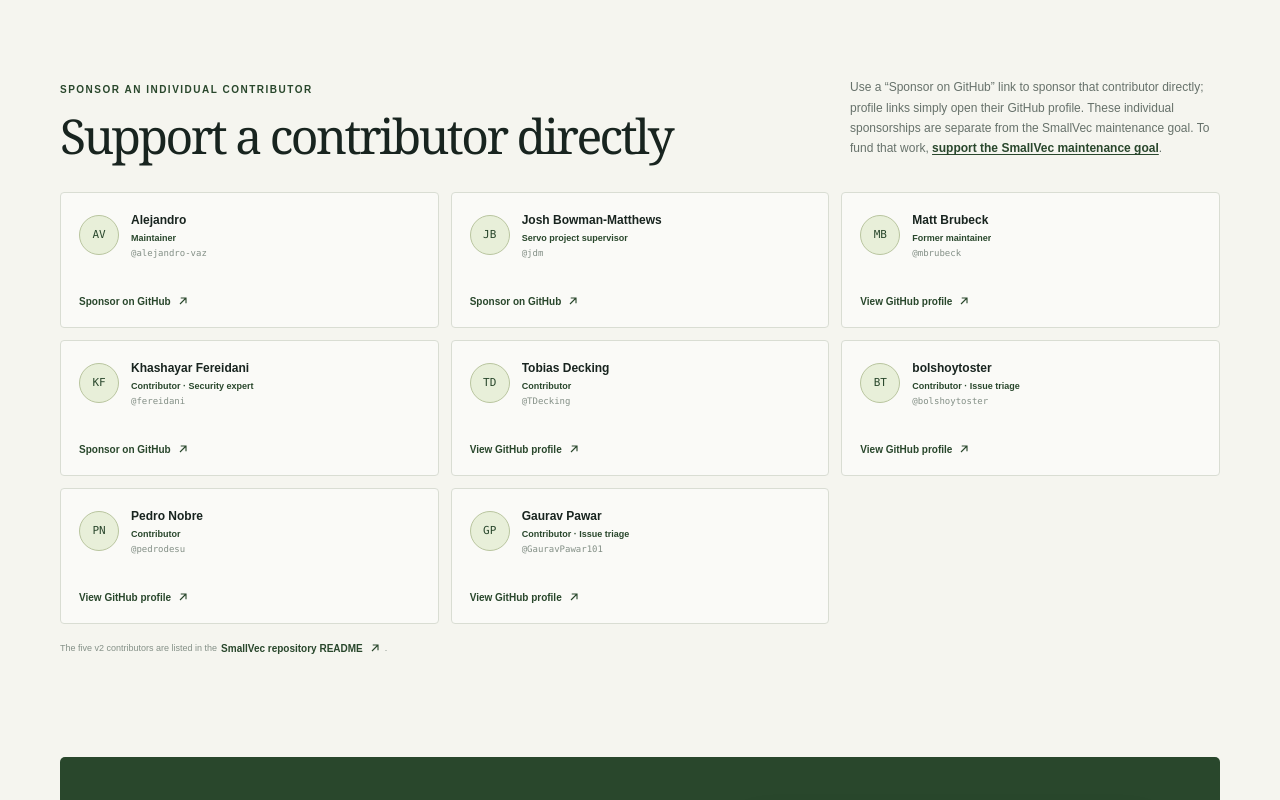
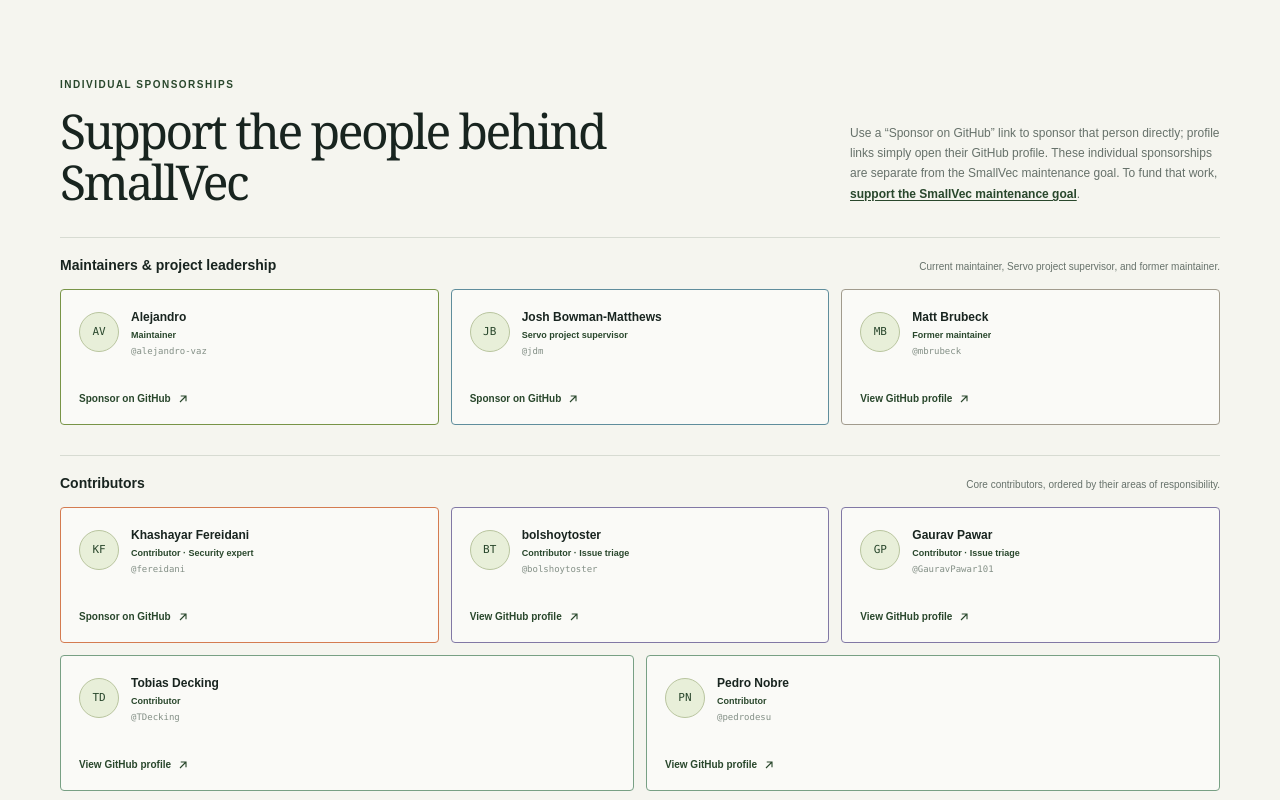
Before and after one commit to smallvec/smallvec.rs, a Next.js app: page / in a window 1280 px wide. Shown: the part 3040-3840 px from the top of the page. Built offline with nearby package versions, Linux system fonts and the light colour scheme.

Commit message:
feat: better cards

```diff
--- a/app/globals.css
+++ b/app/globals.css
@@ -510,8 +510,19 @@ h1 em, h2 em {
 .contributors-heading h2 { font-size: clamp(36px, 4vw, 48px); line-height: 1.05; }
 .contributors-heading > p { margin: 0 0 3px; color: var(--muted); font-size: 12px; line-height: 1.7; }
 .contributors-heading > p a { white-space: nowrap; }
-.contributors-grid { display: grid; grid-template-columns: repeat(3, 1fr); gap: 12px; }
-.contributor-card { min-height: 136px; display: flex; flex-direction: column; justify-content: space-between; padding: 18px; border: 1px solid #d9ddd3; border-radius: 4px; background: rgba(255, 255, 255, .5); }
+.contributor-groups { display: grid; gap: 30px; }
+.contributor-group-heading { display: flex; align-items: baseline; justify-content: space-between; gap: 18px; margin-bottom: 13px; padding-top: 17px; border-top: 1px solid var(--line); }
+.contributor-group-heading h3 { margin: 0; color: var(--ink); font-size: 14px; font-weight: 700; }
+.contributor-group-heading p { margin: 0; color: var(--muted); font-size: 10px; }
+.contributors-grid { display: grid; grid-template-columns: repeat(6, minmax(0, 1fr)); gap: 12px; }
+.contributor-card { grid-column: span 2; min-height: 136px; display: flex; flex-direction: column; justify-content: space-between; padding: 18px; border: 1px solid var(--responsibility-border, #d9ddd3); border-radius: 4px; background: rgba(255, 255, 255, .5); }
+.contributors-grid-community .contributor-card:nth-last-child(-n+2) { grid-column: span 3; }
+.contributor-card-maintainer { --responsibility-border: #789447; }
+.contributor-card-project-supervisor { --responsibility-border: #5f8d9c; }
+.contributor-card-former-maintainer { --responsibility-border: #a19b8d; }
+.contributor-card-security { --responsibility-border: #d47b50; }
+.contributor-card-triage { --responsibility-border: #8178a5; }
+.contributor-card-contributor { --responsibility-border: #78a084; }
 .contributor-identity { display: flex; align-items: center; gap: 12px; min-width: 0; }
 .contributor-avatar { width: 40px; height: 40px; flex: 0 0 auto; display: grid; place-items: center; border: 1px solid #b9c59f; border-radius: 50%; color: var(--green-dark); background: #e8efd9; font: 11px "SFMono-Regular", Consolas, monospace; }
 .contributor-name-group { min-width: 0; display: flex; flex-direction: column; gap: 3px; }
@@ -601,7 +612,10 @@ h1 em, h2 em {
   .work-grid .work-card,
   .work-card:nth-last-child(-n+2) { grid-column: auto; }
   .work-grid .work-card:last-child { grid-column: 1 / -1; }
-  .contributors-grid { grid-template-columns: repeat(2, 1fr); }
+  .contributors-grid { grid-template-columns: repeat(2, minmax(0, 1fr)); }
+  .contributors-grid-community .contributor-card:nth-last-child(-n+2) { grid-column: auto; }
+  .contributors-grid .contributor-card { grid-column: auto; }
+  .contributors-grid .contributor-card:last-child { grid-column: 1 / -1; }
   .contributors-heading { gap: 32px; }
   .funding-card { gap: 38px; padding: 50px 42px; }
   .stats-inner { grid-template-columns: repeat(4, 1fr); padding-block: 20px; }
@@ -663,6 +677,7 @@ h1 em, h2 em {
   .contributors-section { padding-top: 70px; }
   .contributors-heading { grid-template-columns: 1fr; gap: 14px; margin-bottom: 23px; }
   .contributors-heading h2 { font-size: 40px; }
+  .contributor-group-heading { align-items: flex-start; flex-direction: column; gap: 4px; }
   .contributors-grid { grid-template-columns: 1fr; gap: 8px; }
   .contributor-card { min-height: 82px; flex-direction: row; align-items: center; padding: 13px; }
   .contributor-link { flex: 0 0 auto; padding-top: 0; margin-left: 10px; font-size: 9px; }
--- a/app/page.tsx
+++ b/app/page.tsx
@@ -8,6 +8,8 @@ const smallvecPeople = [
     initials: "AV",
     href: sponsorUrl,
     action: "Sponsor on GitHub",
+    group: "leadership",
+    responsibility: "maintainer",
   },
   {
     handle: "jdm",
@@ -16,6 +18,8 @@ const smallvecPeople = [
     initials: "JB",
     href: "https://github.com/sponsors/jdm",
     action: "Sponsor on GitHub",
+    group: "leadership",
+    responsibility: "project-supervisor",
   },
   {
     handle: "mbrubeck",
@@ -24,6 +28,8 @@ const smallvecPeople = [
     initials: "MB",
     href: "https://github.com/mbrubeck",
     action: "View GitHub profile",
+    group: "leadership",
+    responsibility: "former-maintainer",
   },
   {
     handle: "fereidani",
@@ -32,6 +38,28 @@ const smallvecPeople = [
     initials: "KF",
     href: "https://github.com/sponsors/fereidani",
     action: "Sponsor on GitHub",
+    group: "contributors",
+    responsibility: "security",
+  },
+  {
+    handle: "bolshoytoster",
+    name: "bolshoytoster",
+    role: "Contributor · Issue triage",
+    initials: "BT",
+    href: "https://github.com/bolshoytoster",
+    action: "View GitHub profile",
+    group: "contributors",
+    responsibility: "triage",
+  },
+  {
+    handle: "GauravPawar101",
+    name: "Gaurav Pawar",
+    role: "Contributor · Issue triage",
+    initials: "GP",
+    href: "https://github.com/GauravPawar101",
+    action: "View GitHub profile",
+    group: "contributors",
+    responsibility: "triage",
   },
   {
     handle: "TDecking",
@@ -40,14 +68,8 @@ const smallvecPeople = [
     initials: "TD",
     href: "https://github.com/TDecking",
     action: "View GitHub profile",
-  },
-  {
-    handle: "bolshoytoster",
-    name: "bolshoytoster",
-    role: "Contributor · Issue triage",
-    initials: "BT",
-    href: "https://github.com/bolshoytoster",
-    action: "View GitHub profile",
+    group: "contributors",
+    responsibility: "contributor",
   },
   {
     handle: "pedrodesu",
@@ -56,16 +78,13 @@ const smallvecPeople = [
     initials: "PN",
     href: "https://github.com/pedrodesu",
     action: "View GitHub profile",
-  },
-  {
-    handle: "GauravPawar101",
-    name: "Gaurav Pawar",
-    role: "Contributor · Issue triage",
-    initials: "GP",
-    href: "https://github.com/GauravPawar101",
-    action: "View GitHub profile",
+    group: "contributors",
+    responsibility: "contributor",
   },
 ];
+
+const leadershipPeople = smallvecPeople.filter((person) => person.group === "leadership");
+const contributorPeople = smallvecPeople.filter((person) => person.group === "contributors");
 
 function ArrowUpRight() {
   return (
@@ -288,14 +307,20 @@ export default function Home() {
         <section className="contributors-section section-wrap" id="contributors">
           <div className="contributors-heading">
             <div>
-              <p className="eyebrow">Sponsor an individual contributor</p>
-              <h2>Support a contributor directly</h2>
+              <p className="eyebrow">Individual sponsorships</p>
+              <h2>Support the people behind SmallVec</h2>
             </div>
-            <p>Use a “Sponsor on GitHub” link to sponsor that contributor directly; profile links simply open their GitHub profile. These individual sponsorships are separate from the SmallVec maintenance goal. To fund that work, <a href="#funding">support the SmallVec maintenance goal</a>.</p>
+            <p>Use a “Sponsor on GitHub” link to sponsor that person directly; profile links simply open their GitHub profile. These individual sponsorships are separate from the SmallVec maintenance goal. To fund that work, <a href="#funding">support the SmallVec maintenance goal</a>.</p>
           </div>
-          <div className="contributors-grid">
-            {smallvecPeople.map((contributor) => (
-              <article className="contributor-card" key={contributor.handle}>
+          <div className="contributor-groups">
+            <section className="contributor-group" aria-labelledby="leadership-title">
+              <div className="contributor-group-heading">
+                <h3 id="leadership-title">Maintainers &amp; project leadership</h3>
+                <p>Current maintainer, Servo project supervisor, and former maintainer.</p>
+              </div>
+              <div className="contributors-grid contributors-grid-leadership">
+                {leadershipPeople.map((contributor) => (
+                  <article className={`contributor-card contributor-card-${contributor.responsibility}`} key={contributor.handle}>
                     <div className="contributor-identity">
                       <span className="contributor-avatar" aria-hidden="true">{contributor.initials}</span>
                       <span className="contributor-name-group">
@@ -309,6 +334,31 @@ export default function Home() {
                     </a>
                   </article>
                 ))}
+              </div>
+            </section>
+            <section className="contributor-group" aria-labelledby="contributors-title">
+              <div className="contributor-group-heading">
+                <h3 id="contributors-title">Contributors</h3>
+                <p>Core contributors, ordered by their areas of responsibility.</p>
+              </div>
+              <div className="contributors-grid contributors-grid-community">
+                {contributorPeople.map((contributor) => (
+                  <article className={`contributor-card contributor-card-${contributor.responsibility}`} key={contributor.handle}>
+                    <div className="contributor-identity">
+                      <span className="contributor-avatar" aria-hidden="true">{contributor.initials}</span>
+                      <span className="contributor-name-group">
+                        <strong>{contributor.name}</strong>
+                        <span className="contributor-role">{contributor.role}</span>
+                        <span className="contributor-handle">@{contributor.handle}</span>
+                      </span>
+                    </div>
+                    <a className="contributor-link" href={contributor.href} target="_blank" rel="noreferrer">
+                      {contributor.action} <ArrowUpRight />
+                    </a>
+                  </article>
+                ))}
+              </div>
+            </section>
           </div>
           <p className="contributors-source">The five v2 contributors are listed in the <a href="https://github.com/servo/rust-smallvec#v2-core-contributors" target="_blank" rel="noreferrer">SmallVec repository README <ArrowUpRight /></a>.</p>
         </section>
```
Lines whose indentation alone changed are shown as unchanged.
